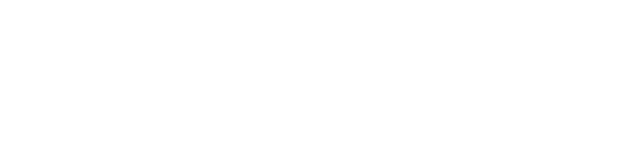
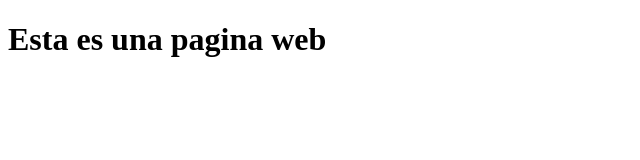
Before and after one commit to fedefabre1/demo, a plain HTML site: page index.html in a window 1280 px wide. Shown: the whole page, without its empty margins (0-640 px from the left). Drawn offline with Linux system fonts and the light colour scheme.

Commit message:
agregado titulo

```diff
--- a/index.html
+++ b/index.html
@@ -8,5 +8,8 @@
 </head>
 <body>
 
+    <h1> Esta es una pagina web</h1>
+
+
 </body>
 </html>
```
